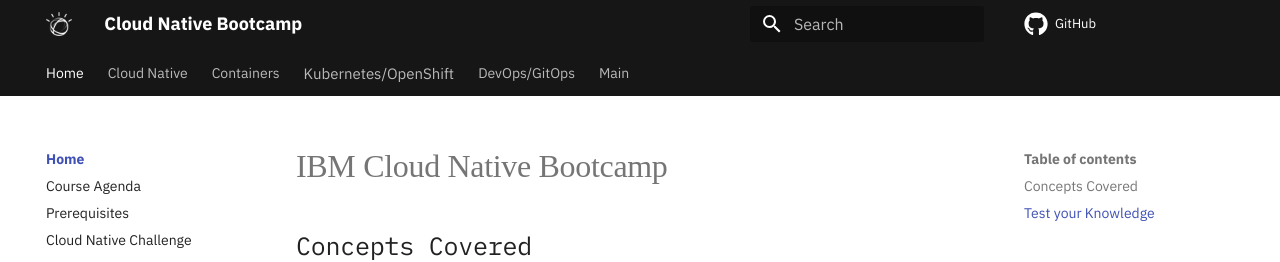
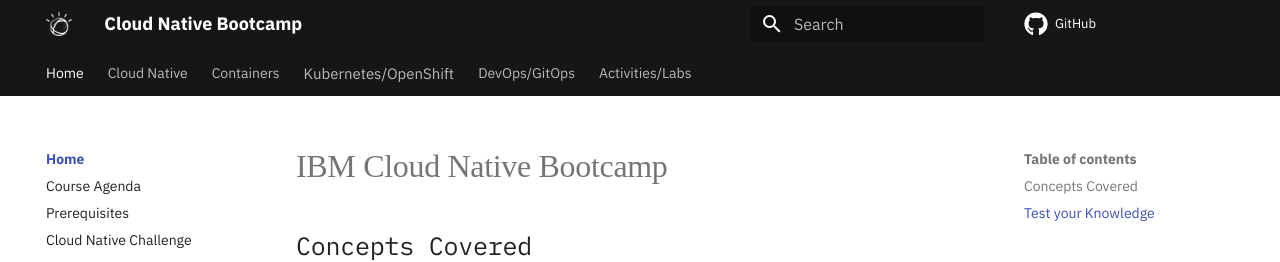
Before and after one commit to ibm-cloud-architecture/cloud-native-bootcamp, an MkDocs documentation site: the page built from docs/index.md, in a window 1280 px wide. Shown: the top 262 px of the page. Built offline with MkDocs 1.6.1 and Material for MkDocs 9.7.7, drawn with Linux system fonts in a browser that asks for light colours; some web fonts are replaced; comment, search, counter and statistics services are not loaded.

Commit message:
Update mkdocs.yml

```diff
--- a/mkdocs.yml
+++ b/mkdocs.yml
@@ -103,7 +103,7 @@
     - <div class="header">Continuous Deployment</div>:
       - devops/argocd/index.md
       - ArgoCD: devops/argocd/index.md
-  - Main:
+  - Activities/Labs:
     - labs/index.md
     - Containers:
       - labs/index.md
```
